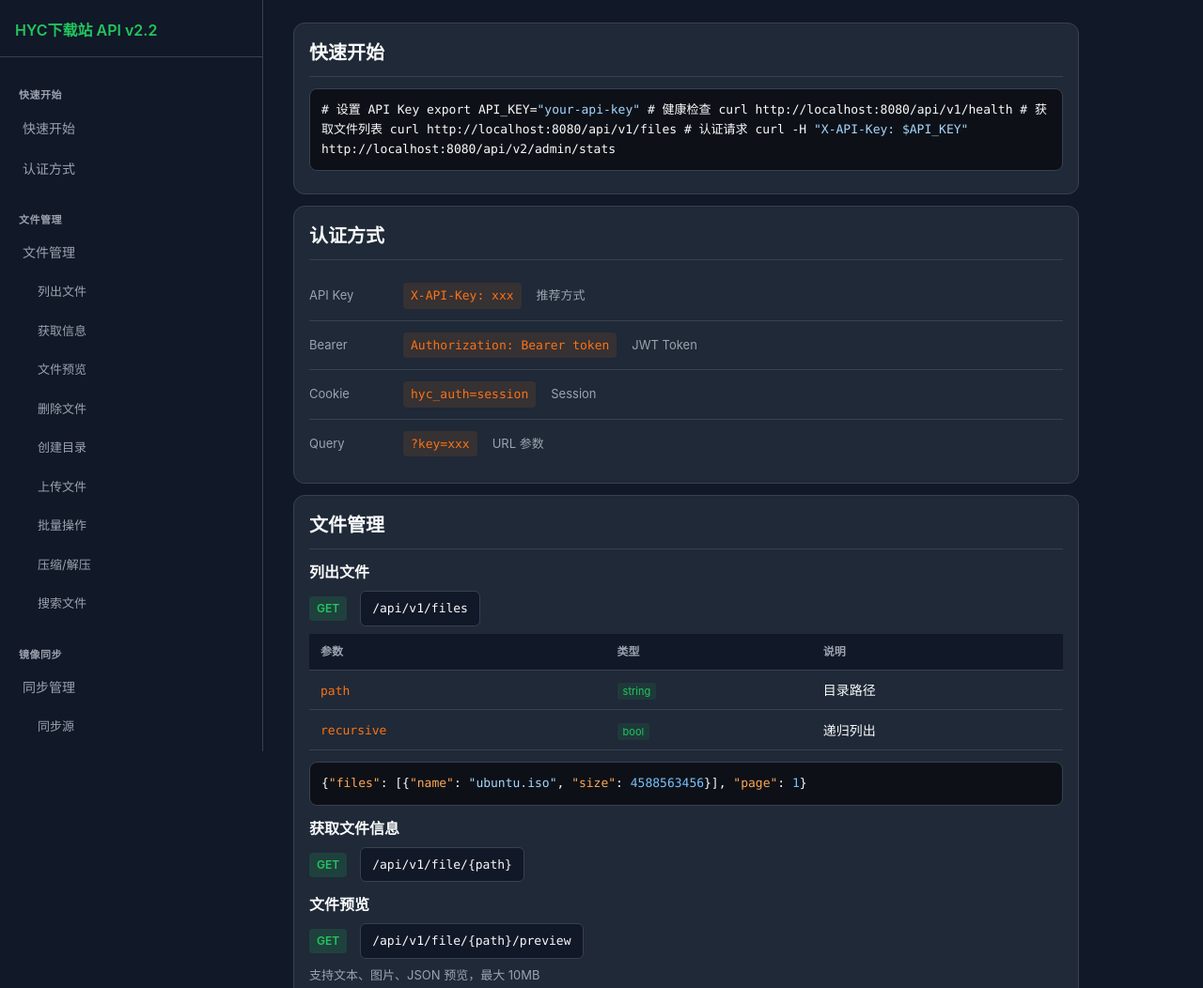
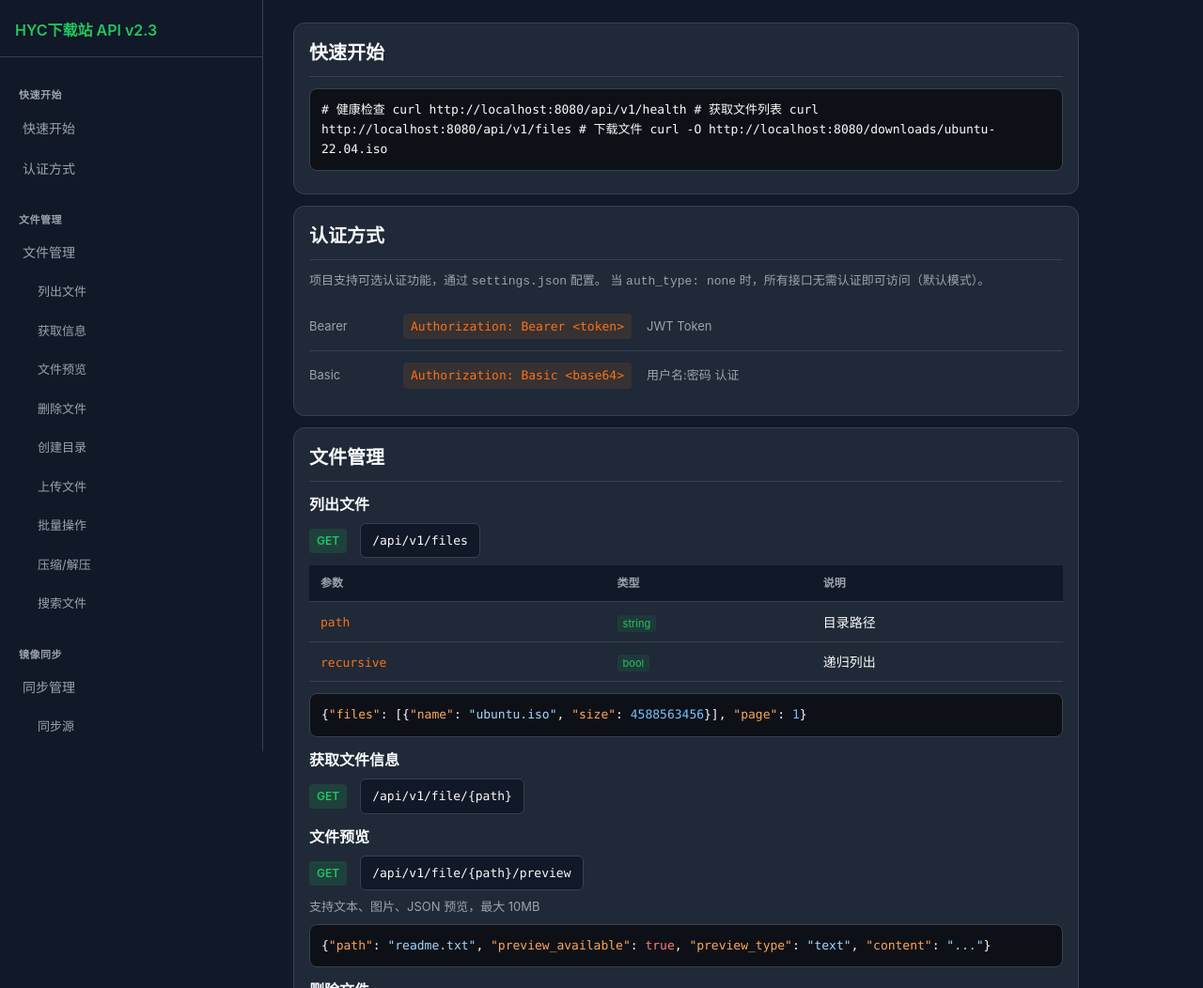
Before and after one commit to HEXIkx/mirror_server, a plain HTML site: page api/docs/index.html in a window 1280 px wide. Shown: the top 1052 px of the page at 94% size. Drawn offline with Linux system fonts and the light colour scheme.

Commit message:
修复了 一些问题

```diff
--- a/api/docs/index.html
+++ b/api/docs/index.html
@@ -413,7 +413,7 @@
 
     <!-- 侧边栏 -->
     <aside class="sidebar" id="sidebar">
-        <div class="sidebar-title">HYC下载站 API v2.2</div>
+        <div class="sidebar-title">HYC下载站 API v2.3</div>
         <div class="sidebar-content">
             <div class="sidebar-section">
                 <div class="sidebar-section-title">快速开始</div>
@@ -472,8 +472,6 @@
             <div class="sidebar-section">
                 <div class="sidebar-section-title">管理</div>
                 <a class="nav-link" href="#admin">认证管理</a>
-                <a class="nav-link sub" href="#keys">API 密钥</a>
-                <a class="nav-link sub" href="#sessions">会话</a>
                 <a class="nav-link sub" href="#webhooks">Webhooks</a>
                 <a class="nav-link" href="#ws">WebSocket</a>
                 <a class="nav-link" href="#sse">SSE</a>
@@ -491,42 +489,33 @@
         <div class="card" id="quickstart">
             <h2 class="card-title">快速开始</h2>
             <div class="code">
-<span class="c"># 设置 API Key</span>
-export API_KEY=<span class="s">"your-api-key"</span>
-
 <span class="c"># 健康检查</span>
 curl http://localhost:8080/api/v1/health
 
 <span class="c"># 获取文件列表</span>
 curl http://localhost:8080/api/v1/files
 
-<span class="c"># 认证请求</span>
-curl -H <span class="s">"X-API-Key: $API_KEY"</span> http://localhost:8080/api/v2/admin/stats
+<span class="c"># 下载文件</span>
+curl -O http://localhost:8080/downloads/ubuntu-22.04.iso
             </div>
         </div>
 
         <!-- 认证方式 -->
         <div class="card" id="auth">
             <h2 class="card-title">认证方式</h2>
-            <div class="auth-row">
-                <span class="auth-name">API Key</span>
-                <span class="auth-value">X-API-Key: xxx</span>
-                <span class="auth-desc">推荐方式</span>
-            </div>
+            <p style="color: var(--text-muted); font-size: 13px; margin-bottom: 12px;">
+                项目支持可选认证功能，通过 <code>settings.json</code> 配置。
+                当 <code>auth_type: none</code> 时，所有接口无需认证即可访问（默认模式）。
+            </p>
             <div class="auth-row">
                 <span class="auth-name">Bearer</span>
-                <span class="auth-value">Authorization: Bearer token</span>
+                <span class="auth-value">Authorization: Bearer &lt;token&gt;</span>
                 <span class="auth-desc">JWT Token</span>
             </div>
             <div class="auth-row">
-                <span class="auth-name">Cookie</span>
-                <span class="auth-value">hyc_auth=session</span>
-                <span class="auth-desc">Session</span>
-            </div>
-            <div class="auth-row">
-                <span class="auth-name">Query</span>
-                <span class="auth-value">?key=xxx</span>
-                <span class="auth-desc">URL 参数</span>
+                <span class="auth-name">Basic</span>
+                <span class="auth-value">Authorization: Basic &lt;base64&gt;</span>
+                <span class="auth-desc">用户名:密码 认证</span>
             </div>
         </div>
 
@@ -931,29 +920,8 @@ curl -H <span class="s">"X-API-Key: $API_KEY"</span> http://localhost:8080/api/v
         <div class="card" id="admin">
             <h2 class="card-title">认证管理</h2>
             <div class="api-line"><span class="method method-post">POST</span><span class="api-path">/api/v2/admin/auth/verify</span></div>
-            <div class="code">{<span class="v">"valid"</span>: <span class="k">true</span>, <span class="v">"level"</span>: <span class="s">"admin"</span>, <span class="v">"permissions"</span>: [...]}</div>
-
-            <h3 class="card-title-sm" id="keys">API 密钥</h3>
-            <div class="api-line"><span class="method method-get">GET</span><span class="api-path">/api/v2/admin/keys</span> (admin)</div>
-            <div class="api-line"><span class="method method-post">POST</span><span class="api-path">/api/v2/admin/keys</span> (admin)</div>
-            <div class="code">{<span class="v">"name"</span>: <span class="s">"New Key"</span>, <span class="v">"level"</span>: <span class="s">"user"</span>, <span class="v">"permissions"</span>: [<span class="s">"files:read"</span>]}</div>
-
-            <h3 class="card-title-sm">密钥状态</h3>
-            <div class="api-line"><span class="method method-put">PUT</span><span class="api-path">/api/v2/admin/keys/{id}/disable</span> (admin)</div>
-            <div class="api-line"><span class="method method-put">PUT</span><span class="api-path">/api/v2/admin/keys/{id}/enable</span> (admin)</div>
-
-            <h3 class="card-title-sm">删除密钥</h3>
-            <div class="api-line"><span class="method method-delete">DELETE</span><span class="api-path">/api/v2/admin/keys/{id}</span> (admin)</div>
-
-            <h3 class="card-title-sm" id="sessions">会话管理</h3>
-            <div class="api-line"><span class="method method-get">GET</span><span class="api-path">/api/v2/admin/sessions</span> (admin)</div>
-            <div class="api-line"><span class="method method-delete">DELETE</span><span class="api-path">/api/v2/admin/sessions/{id}</span> (admin)</div>
-
-            <h3 class="card-title-sm">认证统计</h3>
-            <div class="api-line"><span class="method method-get">GET</span><span class="api-path">/api/v2/admin/stats</span> (admin)</div>
-            <div class="code">
-{<span class="v">"total_keys"</span>: <span class="n">15</span>, <span class="v">"enabled_keys"</span>: <span class="n">12</span>, <span class="v">"active_sessions"</span>: <span class="n">5</span>}
-            </div>
+            <div class="code">{<span class="v">"valid"</span>: <span class="k">true</span>, <span class="v">"level"</span>: <span class="s">"admin"</span>, <span class="v">"user_id"</span>: <span class="s">"admin"</span>, <span class="v">"permissions"</span>: [...]}</div>
+            <div class="code">{<span class="v">"valid"</span>: <span class="k">false</span>, <span class="v">"error"</span>: <span class="s">"Invalid credentials"</span>}</div>
         </div>
 
         <!-- Webhooks -->
@@ -1017,7 +985,7 @@ Accept: <span class="s">text/event-stream</span>
         </div>
 
         <p style="text-align: center; color: var(--text-muted); font-size: 13px; padding: 20px 0;">
-            HYC下载站 API v2.2.0 · 最后更新 2024-01-15
+            HYC下载站 API v2.3.0 · 最后更新 2026-02-19
         </p>
     </main>
 
```
Also changed, not shown: 5 other files.
